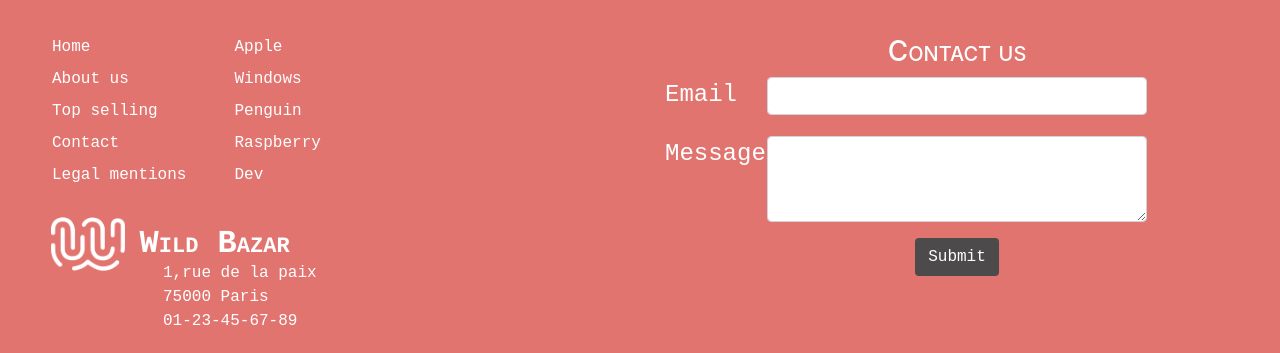
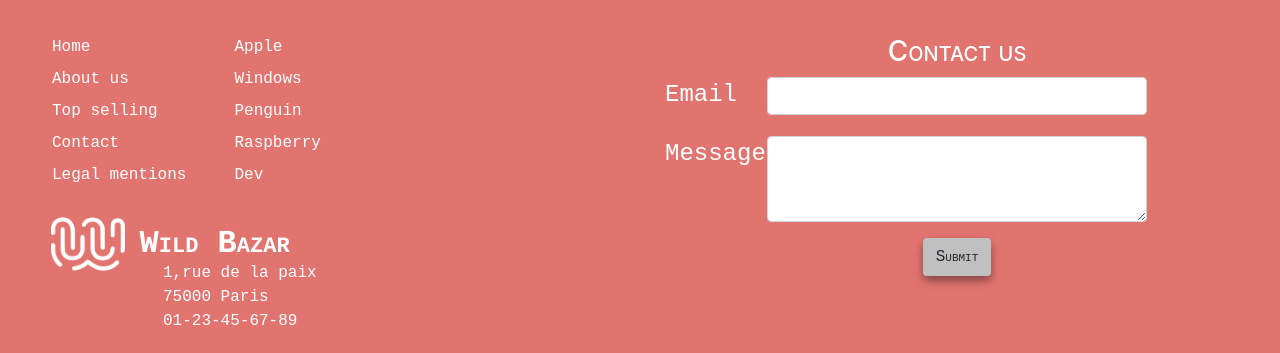
Before and after one commit to WildCodeSchool/orleans-0219-php-wildbazar1, a PHP site: page / in a window 1280 px wide. Shown: the part 2512-2865 px from the top of the page. Run offline with PHP 8.4, Linux system fonts and the light colour scheme; some libraries are stand-ins or nearby versions; some web fonts are replaced.

Commit message:
Retouche Index

```diff
--- a/css/style.css
+++ b/css/style.css
@@ -291,8 +291,15 @@ h2{
     padding-right: 0em;
 }
 .collumn-right .btn{
-    background-color: rgb(76,74,74);
-    color: white;
+    align-content: center;
+    background-color: silver;
+    font-family: monospace;
+    font-variant: small-caps;
+    box-shadow: 0 5px 10px 0 rgba(0, 0, 0, 0.4);
+}
+.collumn-right .btn:hover{
+    background-color: rgb(211, 208, 208);
+    box-shadow: 0 5px 10px 0 rgba(0, 0, 0, 0.7);
 }
 
 
```
